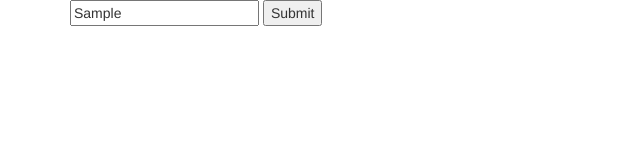
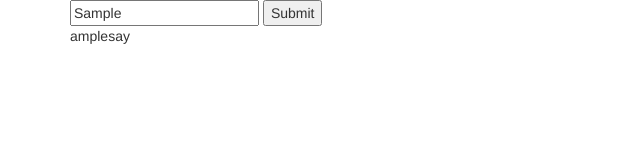
Before and after one commit to Fealios/leap-latin, a plain HTML site: page piglatin/index.html in a window 1280 px wide. Both pictures are taken after typing "Sample" into the empty fields and a click on the button "Submit". Shown: the full height of the page, 0-640 px from the left. Drawn offline with nearby package versions, Linux system fonts and the light colour scheme.

Commit message:
finished spec of pig latin converter

```diff
--- a/piglatin/index.html
+++ b/piglatin/index.html
@@ -16,5 +16,11 @@
       </form>
 
     </div>
+
+    <div class="container">
+      <p id="result">
+
+      </p>
+    </div>
   </body>
 </html>
--- a/piglatin/scripts.js
+++ b/piglatin/scripts.js
@@ -1,17 +1,20 @@
 function pigLatin(string){
   var splitArr = string.toLowerCase().split('');
   var vowel = ['a', 'e', 'i', 'o', 'u'];
-
+  var finalResult;
     if (vowel.includes(splitArr[0])){
-    console.log(splitArr.join('')+"ay");
+    finalResult = (splitArr.join('')+"ay");
   }
     else if(!vowel.includes(splitArr[0])){
       console.log('starts with consonant');
         var consonant = splitArr[0];
         var newStr = (splitArr.join('')+consonant + 'ay');
-        console.log(newStr.slice(1,newStr.length));
+        finalResult = (newStr.slice(1,newStr.length));
 
     } // end of else if statement
+
+  $('#result').text(finalResult);
+  // return finalResult;
 }
 
 $(document).ready(function(){
```
